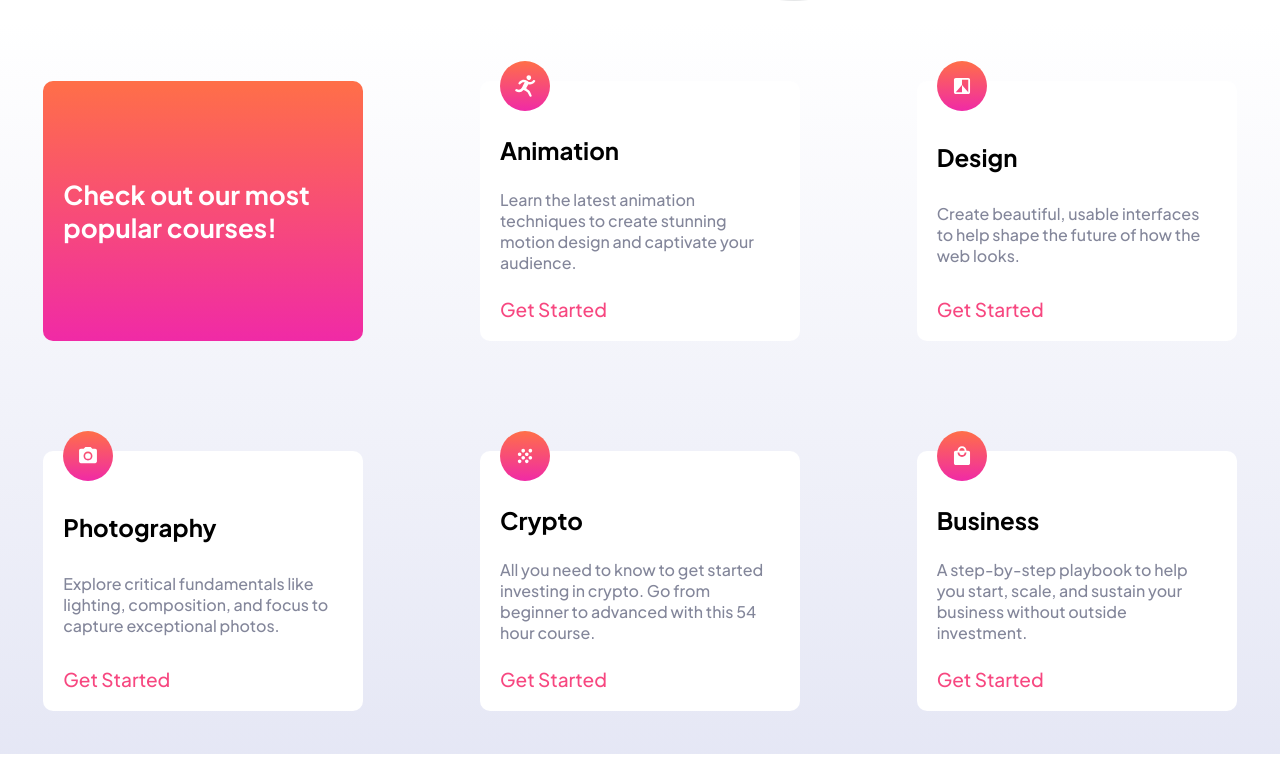
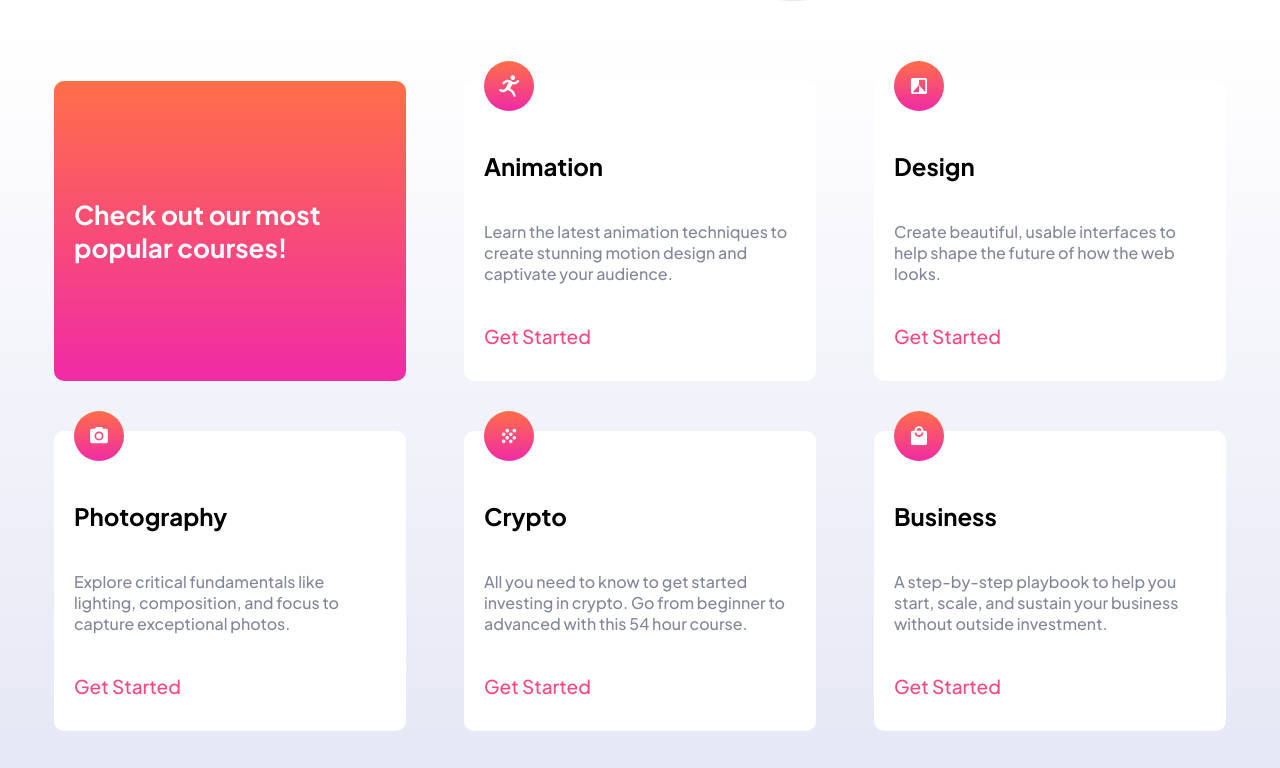
Before and after one commit to renanrdsouza/skilled-elearning-landing-page, a website: page index.html in a window 1280 px wide. Shown: the part 771-1539 px from the top of the page. Drawn offline with Linux system fonts and the light colour scheme.

Commit message:
Second commit.

```diff
--- a/sass/pages/index.scss
+++ b/sass/pages/index.scss
@@ -103,8 +103,8 @@ body {
     .main-bottom {
       display: grid;
       grid-template-columns: repeat(1, 1fr);
-      gap: 110px 110px;
-      padding: 30px 0px;
+      gap: 50px 50px;
+      padding: 30px 10px;
       place-items: center;
       width: 100%;
 
@@ -117,7 +117,7 @@ body {
       }
 
       .main-card-container {
-        max-width: 20rem;
+        max-width: 22rem;
 
         .main-card {
           display: flex;
@@ -126,7 +126,7 @@ body {
           background: linear-gradient($gradient-orange, $gradient-pink);
           border-radius: 10px;
           max-width: 100%;
-          min-height: 260px;
+          min-height: 300px;
           color: $white;
           font-weight: 700;
           font-size: 26px;
@@ -136,8 +136,8 @@ body {
       .card-container {
         background-color: $white;
         border-radius: 10px;
-        max-width: 20rem;
-        height: 260px;
+        max-width: 22rem;
+        height: 300px;
 
         .card {
           display: flex;
@@ -145,7 +145,7 @@ body {
           justify-content: space-between;
           width: 100%;
           height: 260px;
-          gap: 0px 30px;
+          gap: 40px 30px;
           padding: 0px 20px;
           transform: translate(0px, -20px);
 
```
Also changed, not shown: css/style.css.
